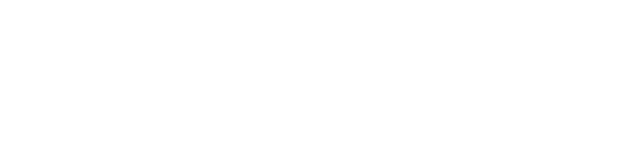
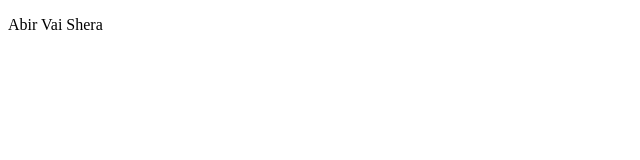
Before and after one commit to Aftakil/cse3532-sp25-C231034-developer-portfolio-assignment, a plain HTML site: page index.html in a window 1280 px wide. Shown: the whole page, without its empty margins (0-640 px from the left). Drawn offline with Linux system fonts and the light colour scheme.

Commit message:
Paragraph Added

```diff
--- a/index.html
+++ b/index.html
@@ -6,6 +6,6 @@
     <title>Hello Assalamualaikum</title>
 </head>
 <body>
-
+    <p> Abir Vai Shera </p>
 </body>
 </html>
```
